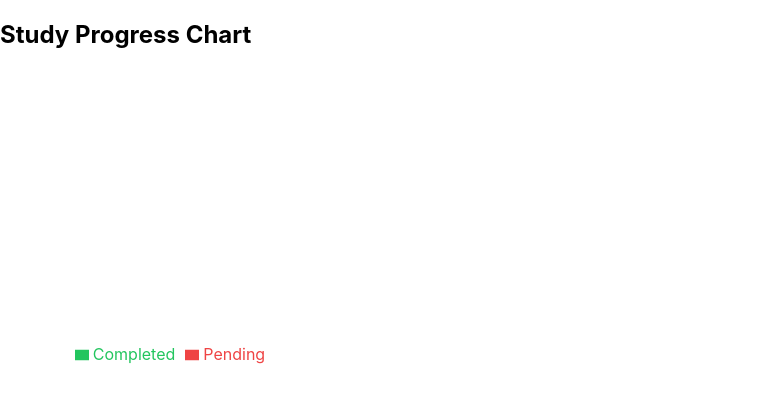
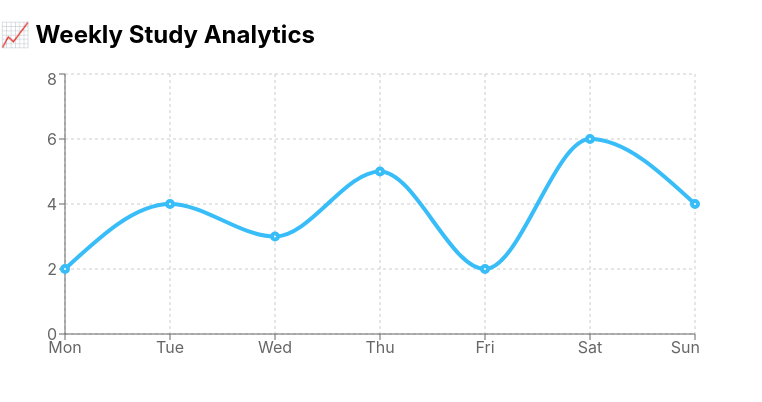
Before and after one commit to akshathanirligi/ai-study-planner, a React (Create React App) app in the folder client/: page /dashboard in a window 1280 px wide. Shown: the top 402 px of the page, without its empty margins (0-762 px from the left). Built offline with nearby package versions, Linux system fonts and the light colour scheme; the HTML template or start-up script is replaced by a standard one.

Commit message:
Add weekly study analytics line chart visualization

```diff
--- a/client/src/pages/Dashboard.js
+++ b/client/src/pages/Dashboard.js
@@ -1,38 +1,27 @@
 import React, { useEffect, useState } from "react";
-import axios from "axios";
-import {
-   PieChart, Pie, Cell, Tooltip, Legend
-} from "recharts";
+import { LineChart, Line, XAxis, YAxis, CartesianGrid, Tooltip } from "recharts";
 
 function Dashboard() {
-    const [tasks, setTasks] = useState([]);
-    const [completedTasks, setCompletedTasks] = useState([]);
-    const [darkMode, setDarkMode] = useState(true);
-
-    const completedCount = completedTasks.length;
-    const totalTasks = tasks.length;
-    const pendingTasks = totalTasks - completedCount;
-
-    const chartData = [
-        { name: "Completed", value: completedCount },
-        { name: "Pending", value: pendingTasks }
+    const weeklyData = [
+        { day: "Mon", hours: 2 },
+        { day: "Tue", hours: 4 },
+        { day: "Wed", hours: 3 },
+        { day: "Thu", hours: 5 },
+        { day: "Fri", hours: 2 },
+        { day: "Sat", hours: 6 },
+        { day: "Sun", hours: 4 }
     ];
-    const COLORS = ["#22c55e", "#ef4444"];
 
     return (
-        <div className={darkMode ? "container dark" : "container light"}>
-            <div className="chart-container">
-                <h2>Study Progress Chart</h2>
-                <PieChart width={350} height={300}>
-                    <Pie data={chartData} cx="50%" cy="50%" outerRadius={100} dataKey="value" label>
-                        {chartData.map((entry, index) => (
-                            <Cell key={`cell-${index}`} fill={COLORS[index % COLORS.length]} />
-                        ))}
-                    </Pie>
-                    <Tooltip />
-                    <Legend />
-                </PieChart>
-            </div>
+        <div className="weekly-chart">
+            <h2>📈 Weekly Study Analytics</h2>
+            <LineChart width={700} height={300} data={weeklyData}>
+                <CartesianGrid strokeDasharray="3 3" />
+                <XAxis dataKey="day" />
+                <YAxis />
+                <Tooltip />
+                <Line type="monotone" dataKey="hours" stroke="#38bdf8" strokeWidth={4} />
+            </LineChart>
         </div>
     );
 }
```
